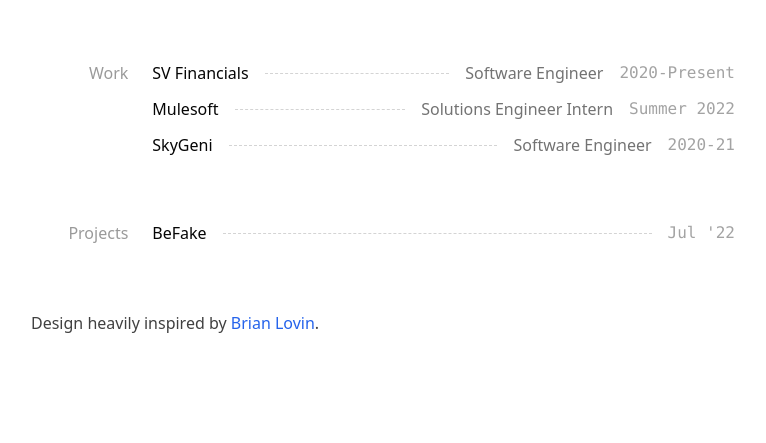
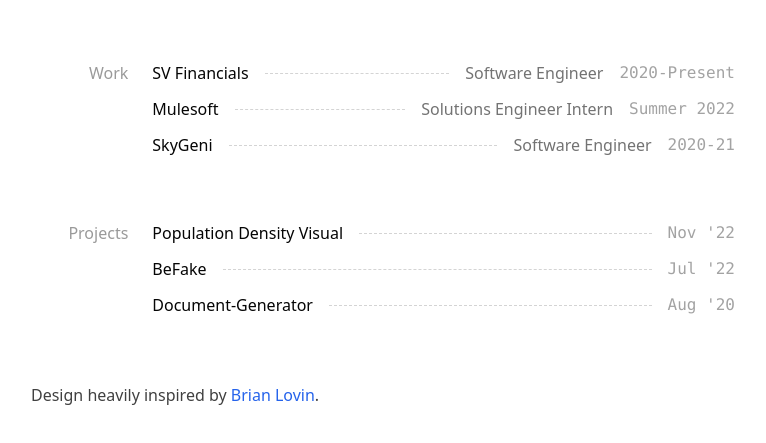
Before and after one commit to rvaidun/rvaidun.github.io, a website: page index.html in a window 1280 px wide and 1589 px high. Shown: the part 1044-1487 px from the top of the page, without its empty margins (257-1023 px from the left). Drawn offline with Linux system fonts and the light colour scheme.

Commit message:
added projects

```diff
--- a/index.html
+++ b/index.html
@@ -213,17 +213,45 @@
                     <a
                       target="_blank"
                       rel="noopener noreferrer"
+                      href="https://rahulvaidun.com/CSE-163-HW7-Maryland-Population-Density/"
+                      class="flex items-center space-x-4 group">
+                      <strong
+                        class="flex-none font-medium text-gray-1000 group-hover:text-blue-600 group-hover:underline dark:text-gray-100 dark:group-hover:text-blue-500"
+                        >Population Density Visual</strong
+                      ><span
+                        class="w-full border-t border-gray-300 border-dashed shrink dark:border-gray-800"></span
+                      ><span class="flex-none font-mono text-quaternary"
+                        >Nov &#x27;22</span
+                      >
+                    </a>
+                    <a
+                      target="_blank"
+                      rel="noopener noreferrer"
                       href="https://github.com/rvaidun/befake"
-                      class="flex items-center space-x-4 group"
-                      ><strong
+                      class="flex items-center space-x-4 group">
+                      <strong
                         class="flex-none font-medium text-gray-1000 group-hover:text-blue-600 group-hover:underline dark:text-gray-100 dark:group-hover:text-blue-500"
                         >BeFake</strong
                       ><span
                         class="w-full border-t border-gray-300 border-dashed shrink dark:border-gray-800"></span
                       ><span class="flex-none font-mono text-quaternary"
                         >Jul &#x27;22</span
-                      ></a
-                    >
+                      >
+                    </a>
+                    <a
+                      target="_blank"
+                      rel="noopener noreferrer"
+                      href="https://github.com/rvaidun/Document-Generator"
+                      class="flex items-center space-x-4 group">
+                      <strong
+                        class="flex-none font-medium text-gray-1000 group-hover:text-blue-600 group-hover:underline dark:text-gray-100 dark:group-hover:text-blue-500"
+                        >Document-Generator</strong
+                      ><span
+                        class="w-full border-t border-gray-300 border-dashed shrink dark:border-gray-800"></span
+                      ><span class="flex-none font-mono text-quaternary"
+                        >Aug &#x27;20</span
+                      >
+                    </a>
                   </div>
                 </div>
               </div>
```
